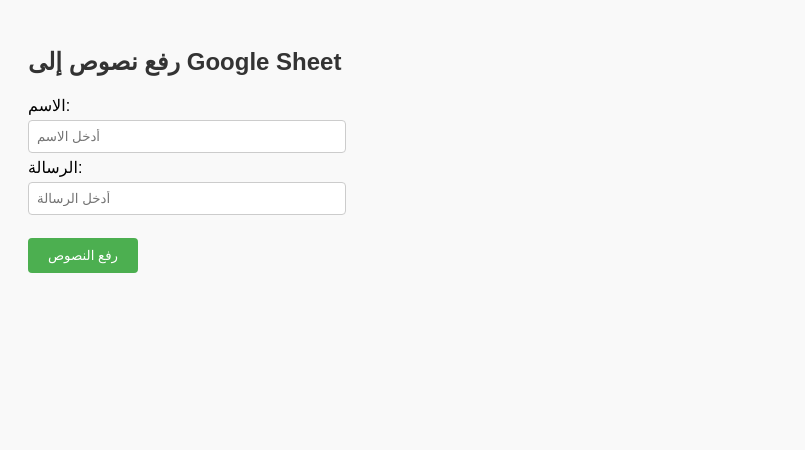
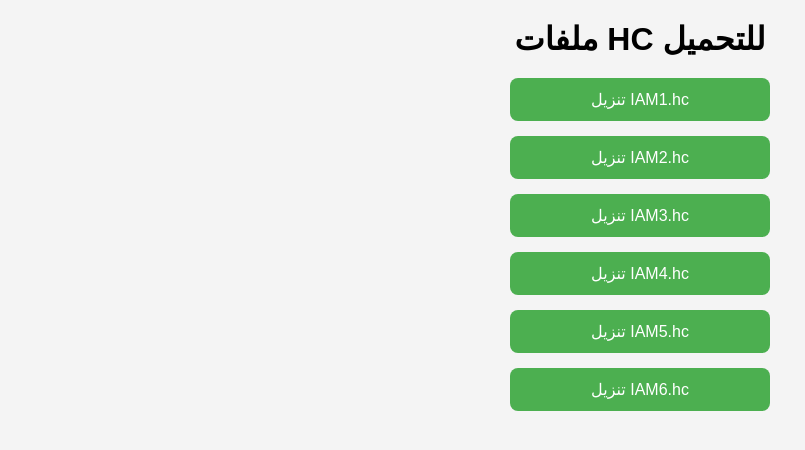
Before and after one commit to ONEXBET1/1exbet, a plain HTML site: page index.html in a window 1280 px wide. Shown: the whole page, without its empty margins (0-805 px from the left). Drawn offline with Linux system fonts and the light colour scheme.

Commit message:
Update index.html

```diff
--- a/index.html
+++ b/index.html
@@ -2,67 +2,45 @@
 <html lang="ar">
 <head>
   <meta charset="UTF-8">
-    <title>رفع نصوص إلى Google Sheet</title>
+  <title>تنزيل ملفات HC</title>
+  <meta name="viewport" content="width=device-width, initial-scale=1.0">
   <style>
-        body { font-family: Arial, sans-serif; padding: 20px; background-color: #f9f9f9; }
-        h2 { color: #333; }
-        input { width: 300px; padding: 8px; margin: 5px 0; border: 1px solid #ccc; border-radius: 4px; }
-        button { padding: 10px 20px; background-color: #4CAF50; color: white; border: none; border-radius: 4px; cursor: pointer; }
-        button:hover { background-color: #45a049; }
-        #statusDiv { margin-top: 15px; font-weight: bold; }
+    body { font-family: Arial, sans-serif; text-align: center; background:#f4f4f4; }
+    h1 { margin: 20px; }
+    .file-btn {
+      display: block;
+      margin: 15px auto;
+      padding: 12px 20px;
+      background: #4CAF50;
+      color: white;
+      text-decoration: none;
+      border-radius: 8px;
+      width: 220px;
+    }
+    .file-btn:hover { background: #45a049; }
   </style>
 </head>
 <body>
-    <h2>رفع نصوص إلى Google Sheet</h2>
-
-    <label>الاسم:</label><br>
-    <input type="text" id="name" placeholder="أدخل الاسم"><br>
-    <label>الرسالة:</label><br>
-    <input type="text" id="message" placeholder="أدخل الرسالة"><br><br>
-    <button id="sendBtn">رفع النصوص</button>
-
-    <p id="statusDiv"></p>
+  <h1>ملفات HC للتحميل</h1>
+  <div id="files"></div>
 
   <script>
-        const statusDiv = document.getElementById("statusDiv");
+    // ✨ عدّل هذه القيم فقط
+    const baseURL = "https://github.com/ONEXBET1/1exbet/files/"; // ضع رابطك هنا
+    const totalFiles = 6; // عدد الملفات الكلي
+    const prefix = "IAM"; // بداية الاسم (IAM)
 
-        document.getElementById("sendBtn").addEventListener("click", function() {
-            const name = document.getElementById("name").value.trim();
-            const message = document.getElementById("message").value.trim();
-
-            if (!name || !message) {
-                statusDiv.style.color = 'red';
-                statusDiv.innerHTML = "❌ يرجى إدخال الاسم والرسالة";
-                return;
+    // إنشاء الأزرار تلقائيًا
+    const container = document.getElementById("files");
+    for (let i = 1; i <= totalFiles; i++) {
+      const fileName = `${prefix}${i}.hc`;
+      const link = document.createElement("a");
+      link.href = baseURL + fileName;
+      link.download = fileName;
+      link.innerText = `تنزيل ${fileName}`;
+      link.className = "file-btn";
+      container.appendChild(link);
     }
-
-            const webAppUrl = "https://script.google.com/macros/s/AKfycby0d06go_FNOaZ34b41ZxKNMxzjXfnJfBfSWz1foJ7rmJMKq9-CnVTpycyZ6_mWEjbsNg/exec"; // ضع رابط Web App النهائي هنا
-
-            try {
-                fetch(webAppUrl, {
-                    method: "POST",
-                    headers: { "Content-Type": "application/json" },
-                    body: JSON.stringify({ name: name, message: message })
-                })
-                .then(res => res.text())
-                .then(text => {
-                    try {
-                        const data = JSON.parse(text);
-                        statusDiv.style.color = 'green';
-                        statusDiv.innerHTML = "✅ تم رفع النصوص بنجاح!<br>" + JSON.stringify(data);
-                    } catch (err) {
-                        throw new Error("رد غير صحيح من Web App: " + text);
-                    }
-                })
-                .catch(err => {
-                    statusDiv.style.color = 'red';
-                    statusDiv.innerHTML = "❌ خطأ في رفع النصوص:<br>" + err;
-                });
-            } catch (error) {
-                statusDiv.style.color = 'red';
-                statusDiv.innerHTML = "❌ خطأ داخلي:<br>" + error;
-            }
-        });
   </script>
 </body>
 </html>
```
Lines whose indentation alone changed are shown as unchanged.
